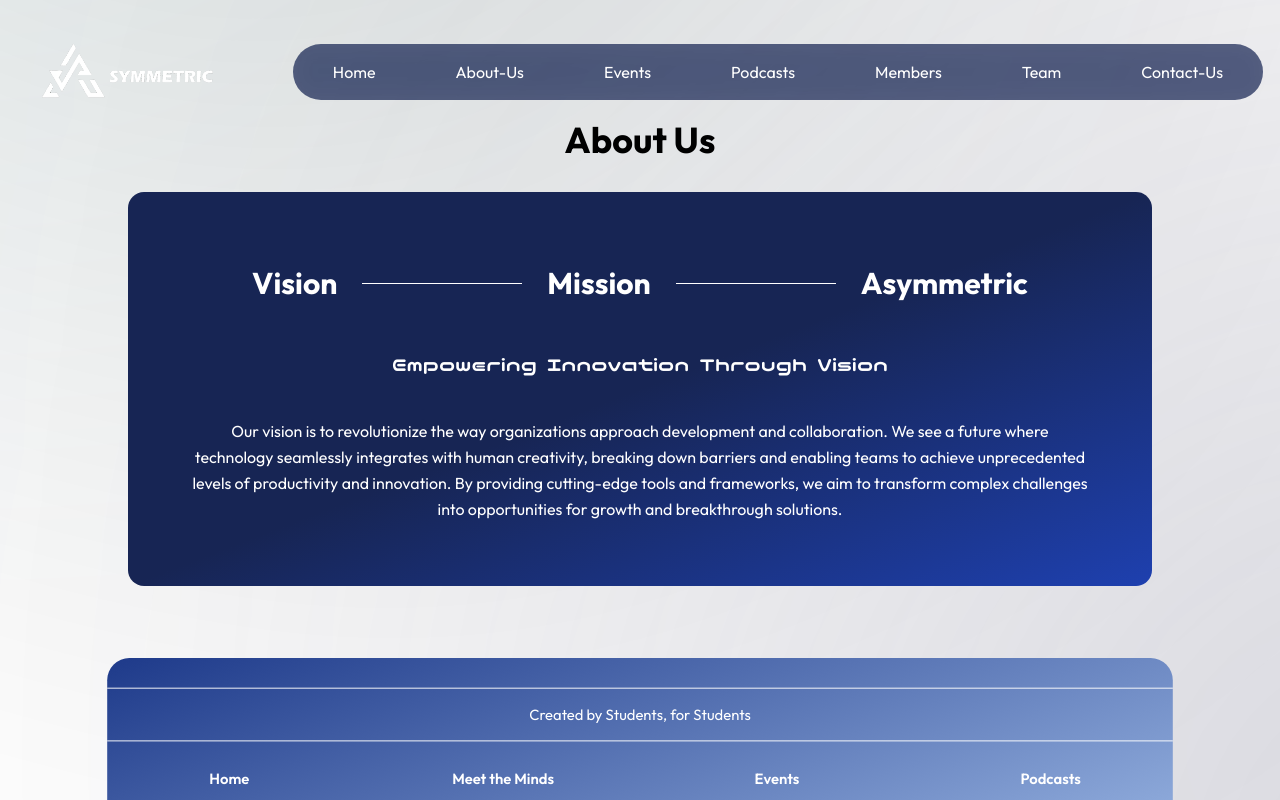
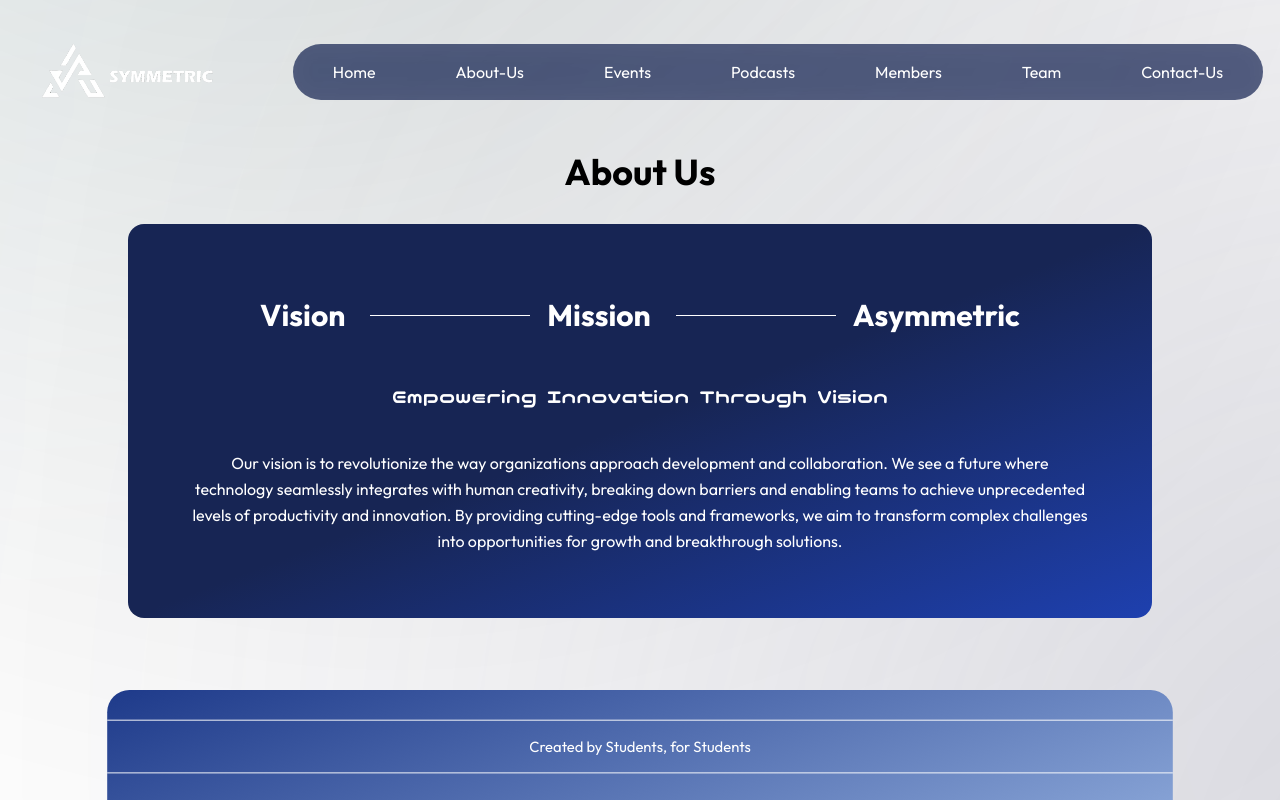
Before and after one commit to Club-Asymmetric/Asymmetric-Website-frontend, a Next.js app: page /about-us in a window 1280 px wide. Shown: the top 800 px of the page. Built offline with nearby package versions, Linux system fonts and the light colour scheme; a web font is replaced by a local one.

Commit message:
[Fix] Animation in AboutUs O_O

```diff
--- a/src/app/about-us/page.tsx
+++ b/src/app/about-us/page.tsx
@@ -29,41 +29,41 @@ export default function AboutUs() {
     { text: "Asymmetric" }
   ];
 
-  const handleSectionChange = (section: keyof typeof contentData) => {
-    setActiveSection(section);
+  const handleSectionChange = (text: string) => {
+    setActiveSection(text as keyof typeof contentData);
   };
 
   const currentContent = contentData[activeSection];
 
   return (
     <div>
-      <div className="font-bold text-4xl flex justify-center mb-8 hover:animate-pulse hover:scale-x-125 cursor-pointer transition-all duration-300">
-        <h1>About Us</h1>
+      <div className="font-bold text-4xl flex justify-center my-8">
+        <h1 className='hover:animate-pulse hover:scale-x-125 cursor-pointer transition-all duration-300'>About Us</h1>
       </div>
       <section className="h-fit w-fit mx-auto bg-gradient-to-br from-blue-950 via-blue-950 to-blue-800 text-white p-16 rounded-2xl flex items-center">
         <div className="max-w-6xl mx-auto">
           <div className="space-y-10">
             {/* Clickable Typing Header */}
-            <div className="flex space-x-4 justify-center">
-              {heading.map((item) => (
-                <div
-                  key={item.text}
-                  onClick={() => handleSectionChange(item.text)}
-                >
             <TypingHeader
-                    items={[{ text: item.text, showLine: item.showLine }]}
+              items={heading}
               delay={500}
               duration={300}
+              onClick={handleSectionChange} // Pass the handler here
             />
-                </div>
-              ))}
-            </div>
 
             {/* Subtitle */}
+            <AnimatePresence mode='wait'>
               <motion.div
-            className="text-xl transition-all duration-200 font-nicoMoji text-center">
-              <ColorText text={currentContent.subtitle} interval={100}/>
+              key={currentContent.subtitle}
+                className="text-xl font-nicoMoji text-center"
+                initial={{ opacity: 0, x: -50 }}
+                animate={{ opacity: 1, x: 0 }}
+                exit={{ opacity: 0, x: 50 }}
+                transition={{ duration: 0.3 }}
+              >
+                <ColorText text={currentContent.subtitle} interval={100} />
               </motion.div>
+            </AnimatePresence>
 
             {/* Animated Main Content */}
             <AnimatePresence mode="wait">
--- a/src/components/TypingHeader.tsx
+++ b/src/components/TypingHeader.tsx
@@ -1,4 +1,7 @@
-import React, { useEffect, useState } from 'react';
+'use client';
+
+import React from 'react';
+import { motion } from 'framer-motion';
 
 interface TextItem {
   text: string;
@@ -9,45 +12,45 @@ interface TypingHeaderProps {
   items: TextItem[];
   delay?: number;
   duration?: number;
+  onClick?: (text: string) => void;
 }
 
 const TypingHeader: React.FC<TypingHeaderProps> = ({
   items,
-  delay = 300, // Delay between each item in ms
-  duration = 200 // Animation duration in ms (faster fade)
+  delay = 500,
+  duration = 300,
+  onClick
 }) => {
-  const [isVisible, setIsVisible] = useState(false);
-  const [currentStep, setCurrentStep] = useState(0);
-
-  useEffect(() => {
-    setIsVisible(true);
-
-    const timer = setInterval(() => {
-      setCurrentStep(prev => prev < items.length ? prev + 1 : prev);
-    }, delay);
-
-    return () => clearInterval(timer);
-  }, [items.length, delay]);
-
   return (
-      <div className={`flex flex-row items-center justify-center gap-2 transition-opacity duration-200
-        ${isVisible ? 'opacity-100' : 'opacity-0'}`}>
+    <div className="flex flex-row items-center justify-center gap-2">
       {items.map((item, index) => (
-          <div
+        <motion.div
           key={index}
-            className={`flex items-center gap-4 transition-opacity`}
-            style={{
-              transitionDuration: `${duration}ms`,
-              opacity: currentStep >= index + 1 ? 1 : 0
+          className="flex items-center gap-4 cursor-pointer"
+          initial={{ opacity: 0, y: 20 }}
+          animate={{ opacity: 1, y: 0 }}
+          transition={{
+            delay: index * (delay / 1000),
+            duration: duration / 1000
           }}
+          onClick={() => onClick?.(item.text)}
         >
-            <h2 className={`p-2 text-3xl font-bold cursor-pointer transition-all hover:scale-95 ease-in-out duration-300 border border-transparent hover:border-white rounded-full hover:animate-pulse`}>
+          <h2 className="p-2 text-3xl font-bold transition-all hover:scale-95 ease-in-out duration-300 border border-transparent hover:border-white rounded-full hover:animate-pulse">
             {item.text}
           </h2>
           {item.showLine && (
-              <div className="h-[1px] w-40 bg-white"></div>
+            <motion.div
+              className="h-[1px] w-40 bg-white"
+              initial={{ scaleX: 0 }}
+              animate={{ scaleX: 1 }}
+              transition={{
+                delay: index * (delay / 1000) + duration / 1000,
+                duration: duration / 1000
+              }}
+              style={{ transformOrigin: 'left' }}
+            />
           )}
-          </div>
+        </motion.div>
       ))}
     </div>
   );
```
Lines whose indentation alone changed are shown as unchanged.
